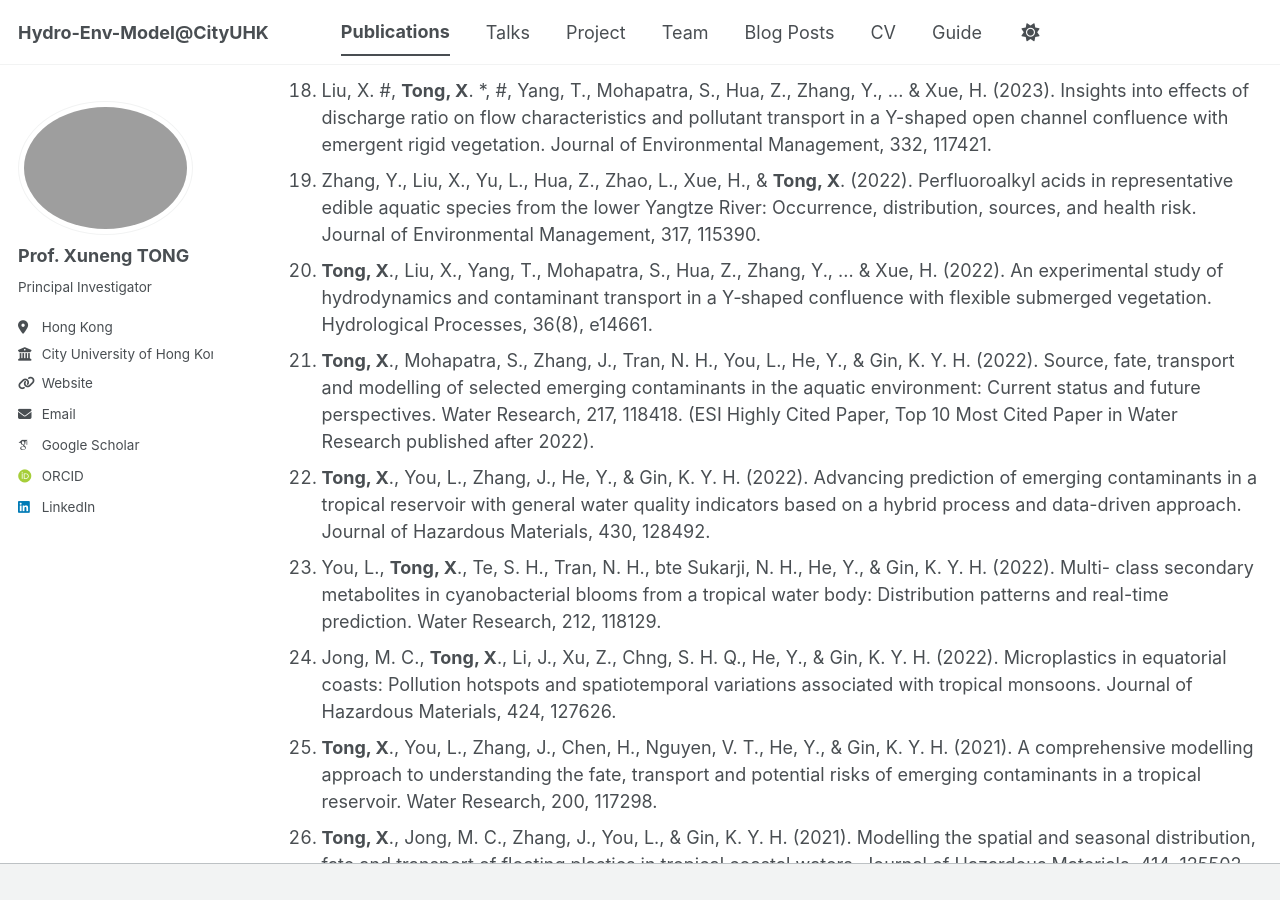
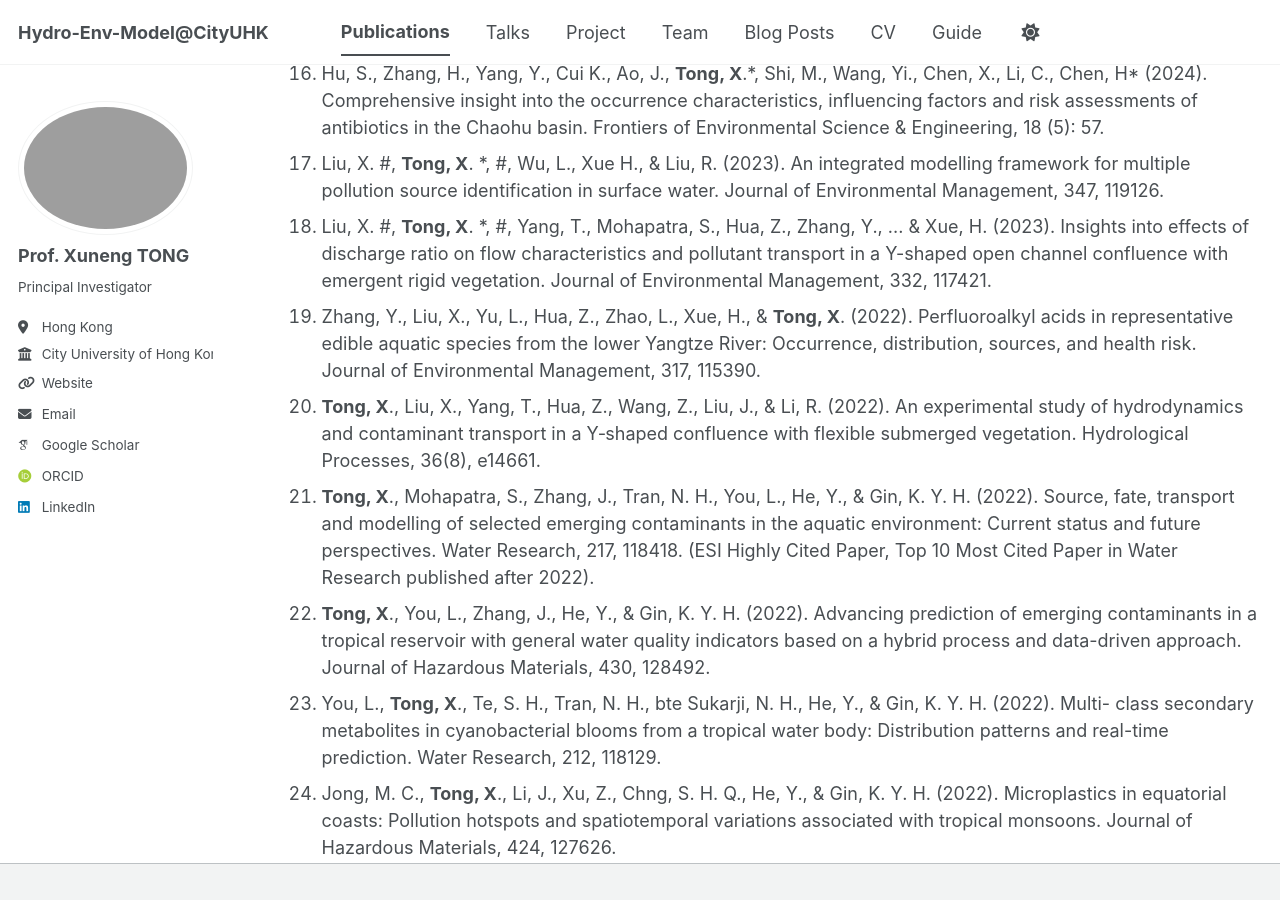
Before and after one commit to TongXuneng/TongXuneng.github.io, a Jekyll site: the page built from _pages/publications.html, in a window 1280 px wide and 900 px high, scrolled down 1597 px. Built offline with Jekyll 4.4.1, drawn with Linux system fonts in a browser that asks for light colours; some web fonts are replaced; a script bundle is joined from its source files by our own code; library files that are not in the unit come from our copies; some of the changed text lies outside the part shown.

Commit message:
Update publications.html

```diff
--- a/_pages/publications.html
+++ b/_pages/publications.html
@@ -33,7 +35,7 @@ author_profile: true
     <li>Liu, X. #, <strong>Tong, X</strong>. *, #, Wu, L., Xue H., & Liu, R. (2023). An integrated modelling framework for multiple pollution source identification in surface water. Journal of Environmental Management, 347, 119126.</li>
     <li>Liu, X. #, <strong>Tong, X</strong>. *, #, Yang, T., Mohapatra, S., Hua, Z., Zhang, Y., ... & Xue, H. (2023). Insights into effects of discharge ratio on flow characteristics and pollutant transport in a Y-shaped open channel confluence with emergent rigid vegetation. Journal of Environmental Management, 332, 117421.</li>
     <li>Zhang, Y., Liu, X., Yu, L., Hua, Z., Zhao, L., Xue, H., & <strong>Tong, X</strong>. (2022). Perfluoroalkyl acids in representative edible aquatic species from the lower Yangtze River: Occurrence, distribution, sources, and health risk. Journal of Environmental Management, 317, 115390.</li>
-    <li><strong>Tong, X</strong>., Liu, X., Yang, T., Mohapatra, S., Hua, Z., Zhang, Y., ... & Xue, H. (2022). An experimental study of hydrodynamics and contaminant transport in a Y‐shaped confluence with flexible submerged vegetation. Hydrological Processes, 36(8), e14661.</li>
+    <li><strong>Tong, X</strong>., Liu, X., Yang, T., Hua, Z., Wang, Z., Liu, J., & Li, R. (2022). An experimental study of hydrodynamics and contaminant transport in a Y‐shaped confluence with flexible submerged vegetation. Hydrological Processes, 36(8), e14661.</li>
     <li><strong>Tong, X</strong>., Mohapatra, S., Zhang, J., Tran, N. H., You, L., He, Y., & Gin, K. Y. H. (2022). Source, fate, transport and modelling of selected emerging contaminants in the aquatic environment: Current status and future perspectives. Water Research, 217, 118418. (ESI Highly Cited Paper, Top 10 Most Cited Paper in Water Research published after 2022).</li>
     <li><strong>Tong, X</strong>., You, L., Zhang, J., He, Y., & Gin, K. Y. H. (2022). Advancing prediction of emerging contaminants in a tropical reservoir with general water quality indicators based on a hybrid process and data-driven approach. Journal of Hazardous Materials, 430, 128492.</li>
     <li>You, L., <strong>Tong, X</strong>., Te, S. H., Tran, N. H., bte Sukarji, N. H., He, Y., & Gin, K. Y. H. (2022). Multi- class secondary metabolites in cyanobacterial blooms from a tropical water body: Distribution patterns and real-time prediction. Water Research, 212, 118129.</li>
```
Also changed, not shown: other parts of _pages/publications.html (+4 -2 lines).
